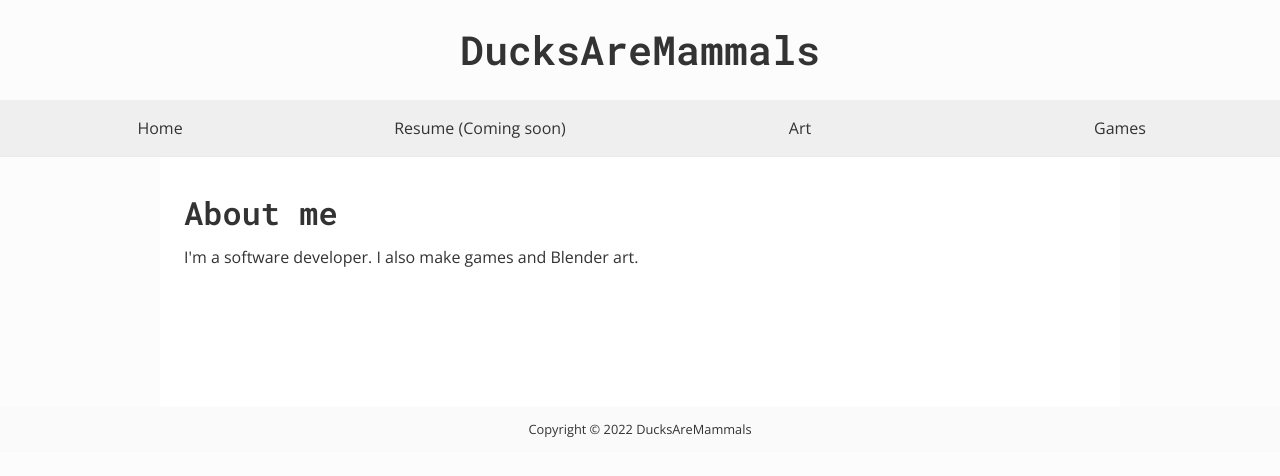
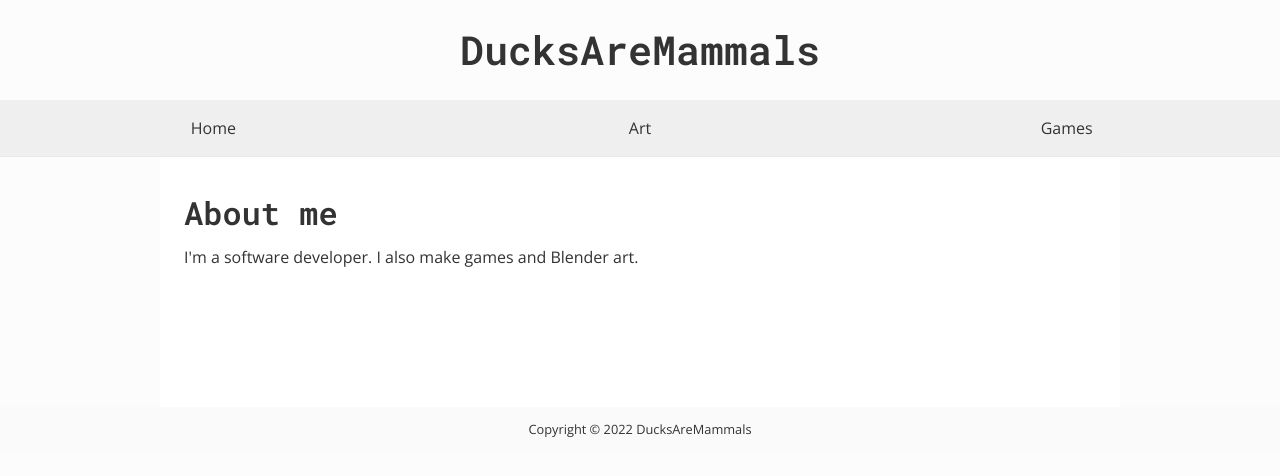
Before and after one commit to DucksAreMammals/DucksAreMammals.github.io, a plain HTML site: page index.html in a window 1280 px wide. Drawn offline with nearby package versions, Linux system fonts and the light colour scheme; some packages are replaced by stand-ins of ours.

Commit message:
Removed resume again

```diff
--- a/index.html
+++ b/index.html
@@ -11,7 +11,6 @@
 
 			<nav>
 				<a href="index.html">Home</a>
-				<a href="resume.html">Resume (Coming soon)</a>
 				<a href="art.html">Art</a>
 				<a href="games.html">Games</a>
 			</nav>
```
